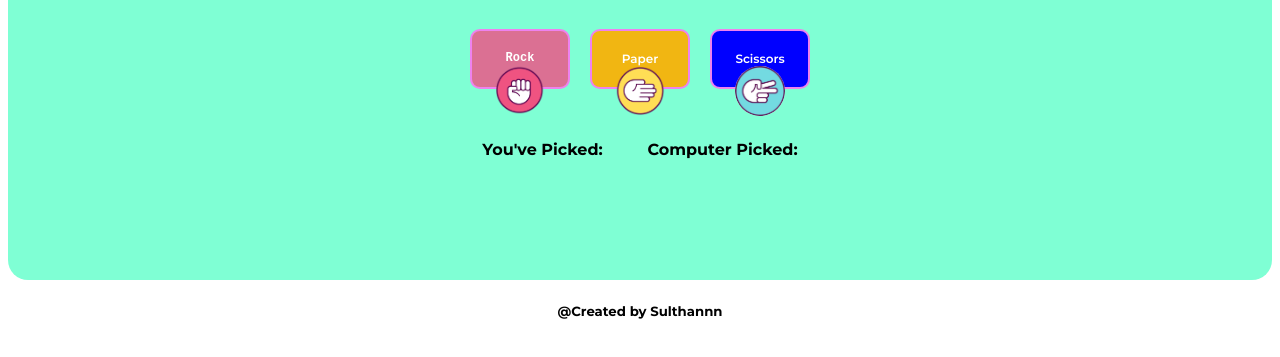
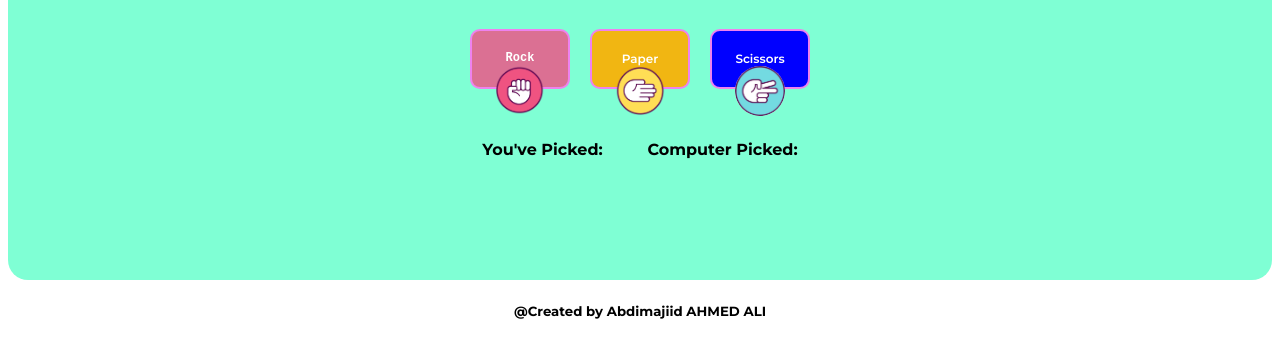
Before and after one commit to majid359/myFirstgame, a plain HTML site: page index.html in a window 1280 px wide. Shown: the part 171-528 px from the top of the page. Drawn offline with Linux system fonts and the light colour scheme.

Commit message:
Update index.html

```diff
--- a/index.html
+++ b/index.html
@@ -35,7 +35,7 @@
     </div>
   </div>
 </div>
-<h5 style="display: flex; align-items: center; justify-content: center;">@Created by Sulthannn</h5>
+<h5 style="display: flex; align-items: center; justify-content: center;">@Created by Abdimajiid AHMED ALI</h5>
 
 <div class="modal" id="resultModal">
   <div class="modal-content">
```
